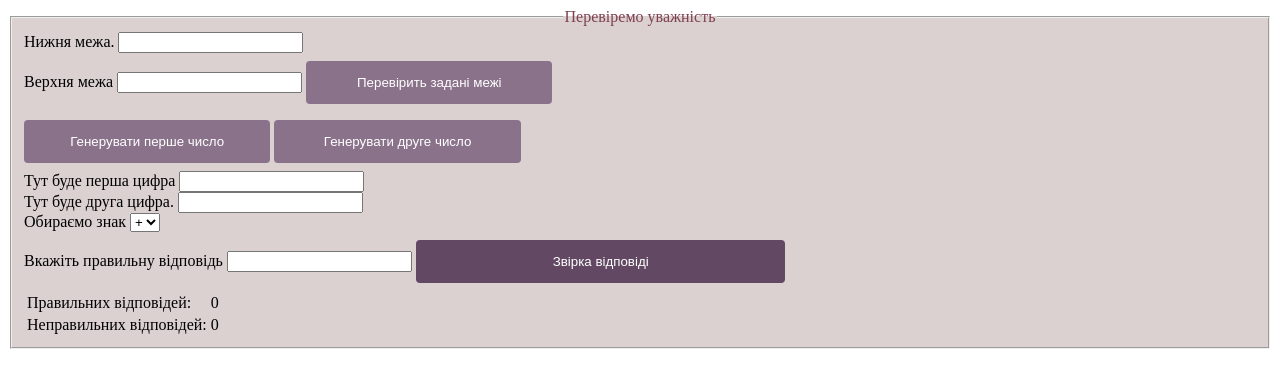
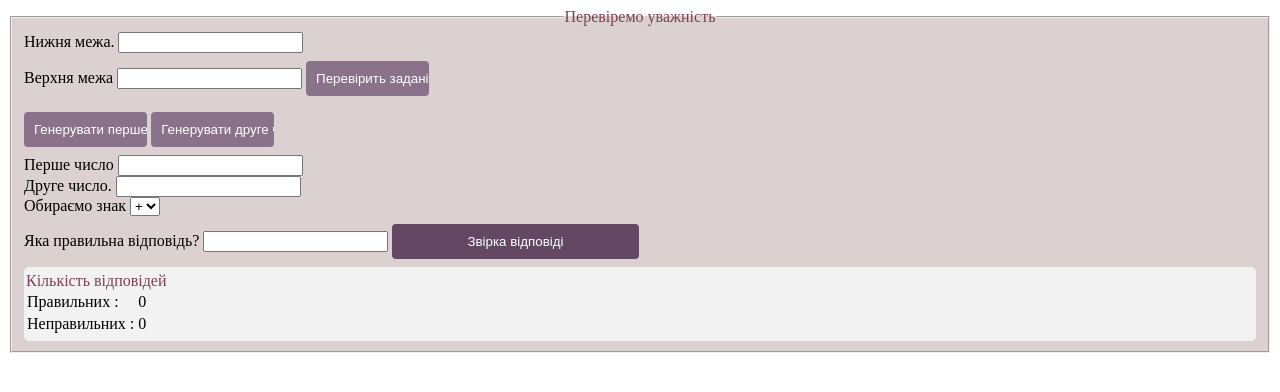
Before and after one commit to Natalucochka/hello-world-, a plain HTML site: page js2.html in a window 1280 px wide. Drawn offline with Linux system fonts and the light colour scheme.

Commit message:
new push with addition

```diff
--- a/js2.html
+++ b/js2.html
@@ -27,10 +27,10 @@
                   <br>
 
 
-                  <label for="firstvalue">Тут буде перша цифра</label>
+                  <label for="firstvalue">Перше число</label>
                   <input type="text" name="firstvalue" id="getvalue1" />
                   <br>
-                  <label for="secondvalue">Тут буде друга цифра.</label>
+                  <label for="secondvalue">Друге число.</label>
                   <input type="number" name="secondvalue" id="getvalue2" />
                   <br>
                   <label for="sign">Обираємо знак </label>
@@ -44,21 +44,23 @@
                     <br>
 
 
-                <label for="thirdvalue">Вкажіть правильну відповідь</label>
+                <label for="thirdvalue">Яка правильна відповідь?</label>
                 <input type="number" name="thirdvalue" id="takevalue3" />
                 <input class="submit" type="submit" id="check" value="Звірка відповіді" onclick="event.preventDefault(); checkIt()" >
                 <br>
+                <div>
                 <table>
+                        <legend id="tablanswers">Кількість відповідей</legend>
                     <tr>
-                      <td>Правильних відповідей:</td>
+                      <td>Правильних :</td>
                       <td id="target">0</td>
                     </tr>
                     <tr>
-                        <td>Неправильних відповідей:</td>
+                        <td>Неправильних :</td>
                         <td id="target2">0</td>
                       </tr>
                   </table>
-
+                </div>
             </fieldset>
 
         </form>
--- a/styleCopy.css
+++ b/styleCopy.css
@@ -25,10 +25,10 @@ iframe {
     }
 
 input[type=submit] {
-    width: 20%;
+    width: 10%;
     background-color: rgb(139, 114, 139);
     color: white;
-    padding: 14px 20px;
+    padding: 10px 10px;
     margin: 8px 0;
     border: none;
     border-radius: 4px;
@@ -36,10 +36,10 @@ input[type=submit] {
 
 }
 #check {
-    width: 30%;
+    width: 20%;
     background-color: rgb(98, 72, 99);
     color: white;
-    padding: 14px 10px;
+    padding: 10px 10px;
     margin: 8px 0;
     border: none;
     border-radius: 4px;
@@ -86,3 +86,7 @@ legend {
     text-align: center;
     color:#804050;
 }
+
+#tablanswers {
+text-align: left;
+}
```
